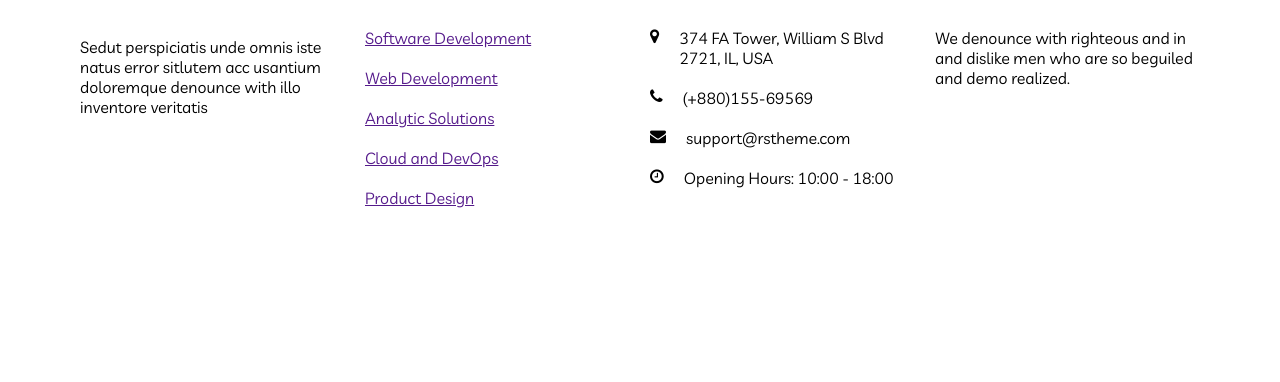
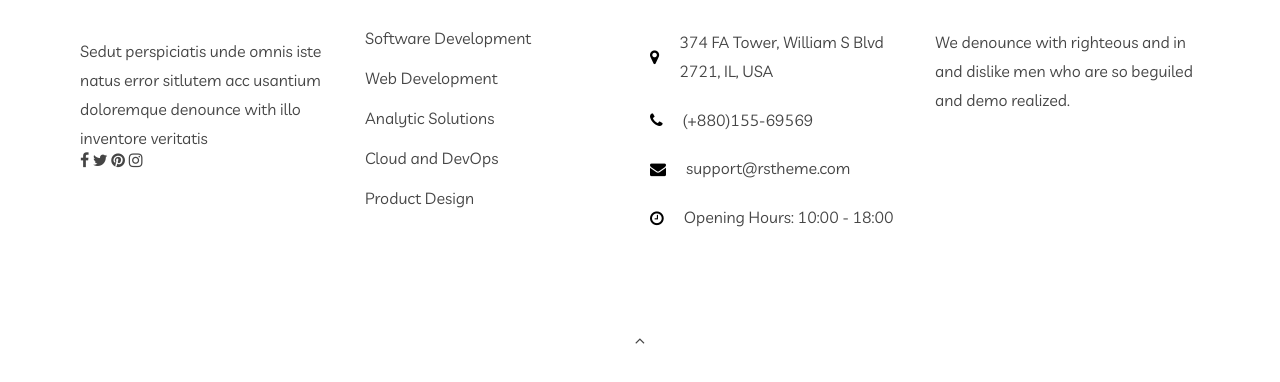
Before and after one commit to front-end-by-rimantas/32-grupe-portfolio-braintech, a website: page index.html in a window 1280 px wide. Shown: the part 1071-1453 px from the top of the page. Before the commit the page ends 1399 px from the top, so only its background shows below. Drawn offline with Linux system fonts and the light colour scheme.

Commit message:
more content

```diff
--- a/css/base/base.css
+++ b/css/base/base.css
@@ -24,6 +24,7 @@ body {
     --blue: #2c44e4;
     --pink: #f30876;
     --green: #13e1af;
+    --font-color: #454545;
 }
 
 .center {
--- a/css/pages/home.css
+++ b/css/pages/home.css
@@ -82,9 +82,18 @@ footer h3 {
   margin-bottom: 40px;
 }
 
+footer p {
+  color: var(--font-color);
+  font-size: 16px;
+  line-height: 1.8em;
+}
+
+footer.social {
+
+}
+
 .ft-list {
   list-style: none;
-  text-decoration: none;
   display: flex;
   flex-direction: column;
   gap: 20px;
@@ -95,6 +104,12 @@ footer .inline {
   display: flex;
   gap: 20px;
   margin: 20px 0;
+  align-items: center;
+}
+
+footer a {
+  text-decoration: none;
+  color: var(--font-color);
 }
 
 
--- a/index.html
+++ b/index.html
@@ -148,6 +148,12 @@
                 <div>
                     <p>Sedut perspiciatis unde omnis iste natus error sitlutem acc usantium doloremque denounce with illo inventore veritatis</p>
                 </div>
+                <div class="row">
+                    <a href="https://example.com" target="_blank" class="fa fa-facebook social"></a>
+                    <a href="https://example.com" target="_blank" class="fa fa-twitter social"></a>
+                    <a href="https://example.com" target="_blank" class="fa fa-pinterest social"></a>
+                    <a href="https://example.com" target="_blank" class="fa fa-instagram social"></a>
+                </div>
             </div>
             <div class="col-lg-3 col-md-12 col-sm-12 col-xs-12">
                 <h3>IT Services</h3>
@@ -163,19 +169,19 @@
             <div class="col-lg-3 col-md-12 col-sm-12 col-xs-12">
                 <h3>Contact Info</h3>
                 <div class="inline">
-                    <i class="fa fa-map-marker icon" aria-hidden="true"></i>
+                    <i class="fa fa-map-marker" aria-hidden="true"></i>
                     <p>374 FA Tower, William S Blvd 2721, IL, USA</p>
                 </div>
                 <div class="inline">
-                    <i class="fa fa-phone icon" aria-hidden="true"></i>
+                    <i class="fa fa-phone" aria-hidden="true"></i>
                     <p>(+880)155-69569</p>
                 </div>
                 <div class="inline">
-                    <i class="fa fa-envelope icon" aria-hidden="true"></i>
+                    <i class="fa fa-envelope" aria-hidden="true"></i>
                     <p>support@rstheme.com</p>
                 </div>
                 <div class="inline">
-                    <i class="fa fa-clock-o icon" aria-hidden="true"></i>
+                    <i class="fa fa-clock-o" aria-hidden="true"></i>
                     <p>Opening Hours: 10:00 - 18:00</p>
                 </div>
             </div>
@@ -186,6 +192,7 @@
 
         </div>
 
+        <a href="#" class="fa fa-angle-up back-to-top"></a>
 
     </footer>
     <!-- footer end -->
```
